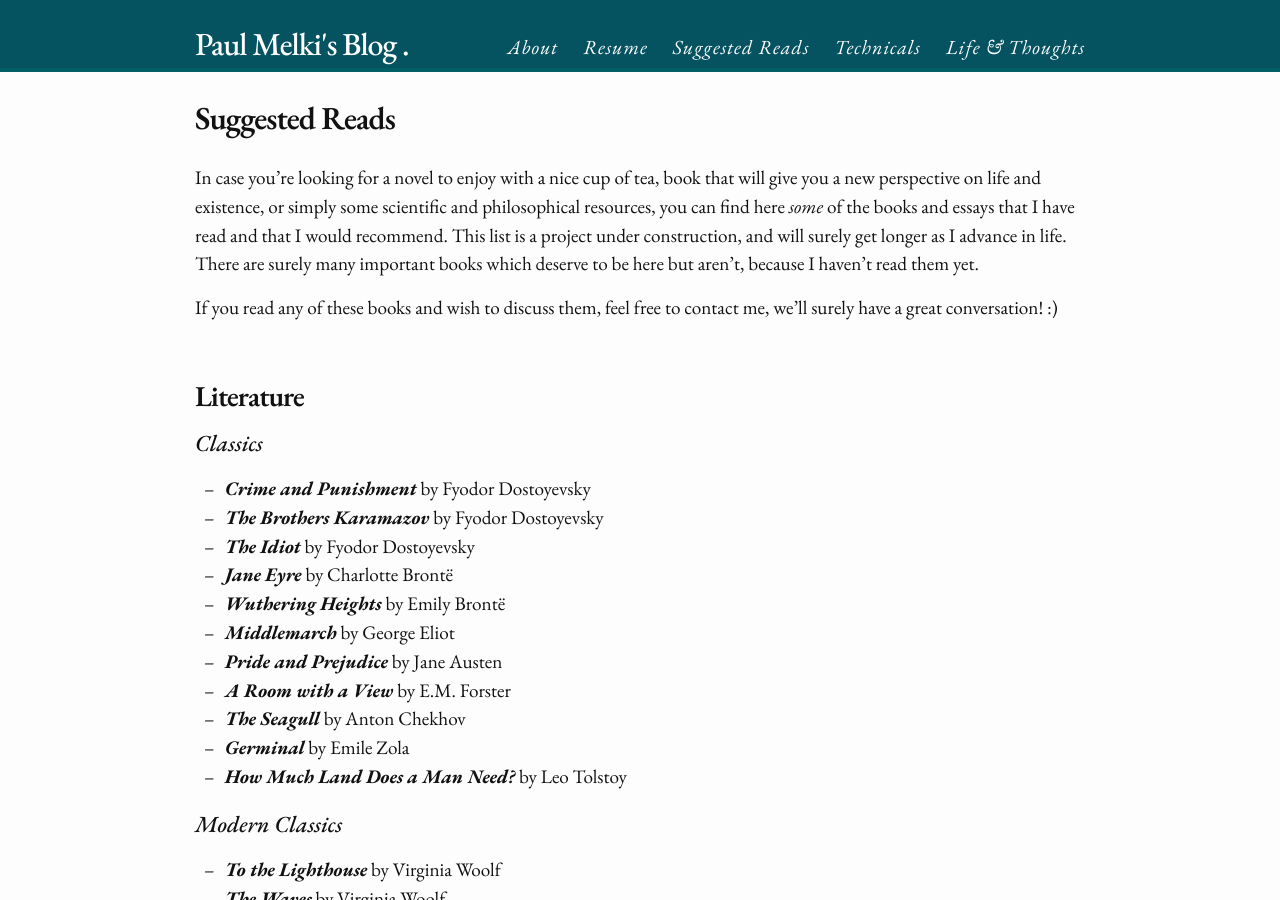
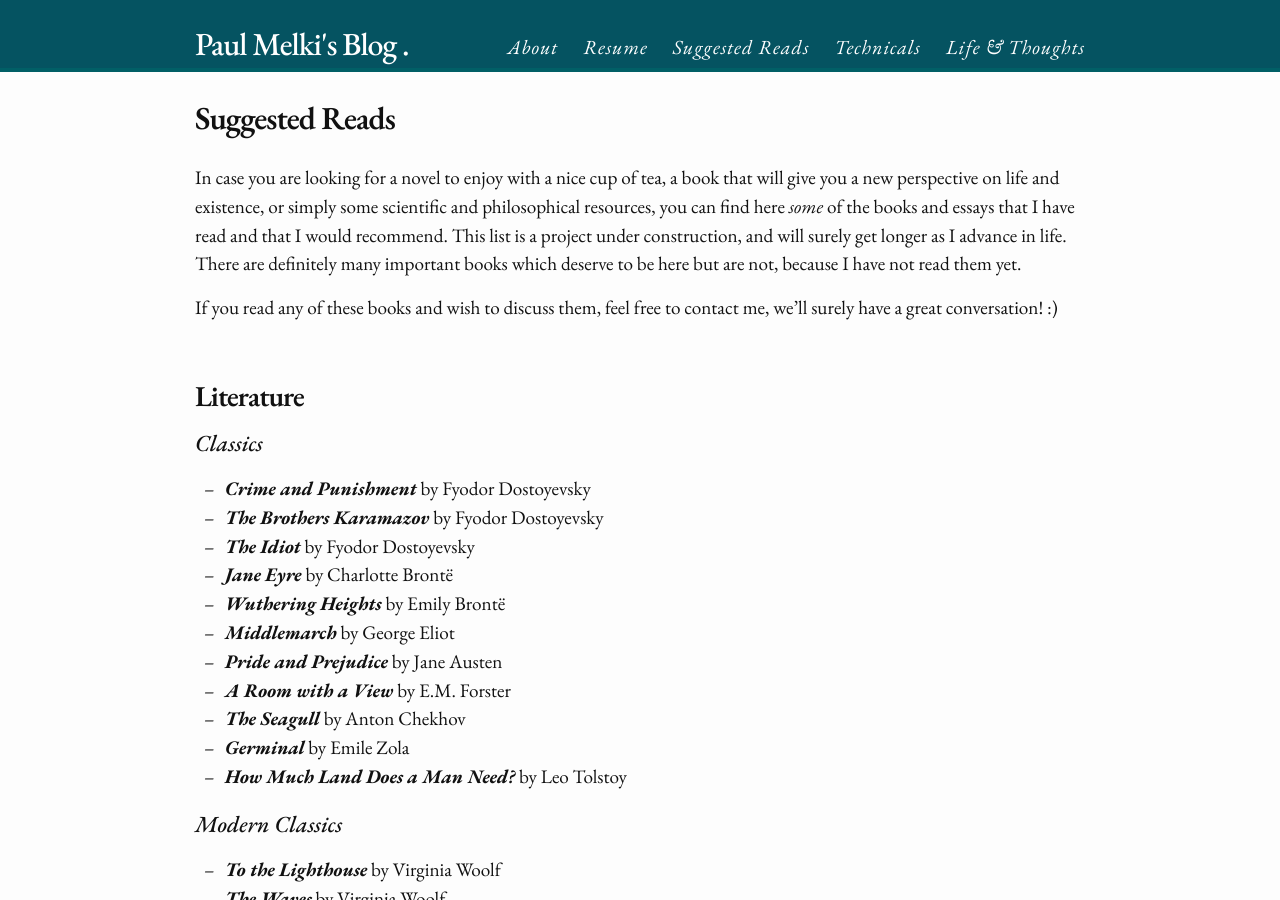
Before and after one commit to paulmelki/paulmelki.github.io, a Jekyll site: the page built from reads.md, in a window 1280 px wide and 900 px high. Built offline with Jekyll 4.4.1, drawn with Linux system fonts in a browser that asks for light colours; nearby versions of some CDN libraries; some web fonts are replaced.

Commit message:
Update reads.md

```diff
--- a/reads.md
+++ b/reads.md
@@ -4,7 +4,7 @@ title: Suggested Reads
 permalink: /suggestedreads/
 ---
 
-In case you're looking for a novel to enjoy with a nice cup of tea, book that will give you a new perspective on life and existence, or simply some scientific and philosophical resources, you can find here *some* of the books and essays that I have read and that I would recommend. This list is a project under construction, and will surely get longer as I advance in life. There are surely many important books which deserve to be here but aren't, because I haven't read them yet.
+In case you are looking for a novel to enjoy with a nice cup of tea, a book that will give you a new perspective on life and existence, or simply some scientific and philosophical resources, you can find here *some* of the books and essays that I have read and that I would recommend. This list is a project under construction, and will surely get longer as I advance in life. There are definitely many important books which deserve to be here but are not, because I have not read them yet.
 
 If you read any of these books and wish to discuss them, feel free to contact me, we'll surely have a great conversation! :)
 
```
